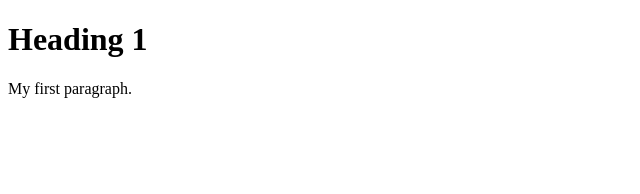
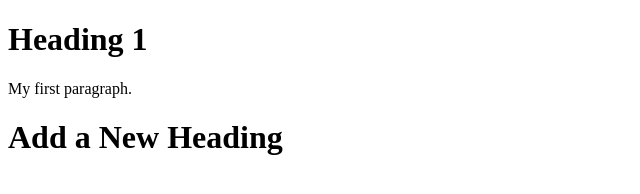
Before and after one commit to lucasenders/FIT3179, a plain HTML site: page index.html in a window 1280 px wide. Shown: the whole page, without its empty margins (0-640 px from the left). Drawn offline with Linux system fonts and the light colour scheme.

Commit message:
Modified index.html to add a new heading

```diff
--- a/index.html
+++ b/index.html
@@ -6,5 +6,7 @@
 <body>
     <h1>Heading 1</h1>
     <p>My first paragraph.</p>
+
+    <h1>Add a New Heading</h1>
 </body>
 </html>
```
